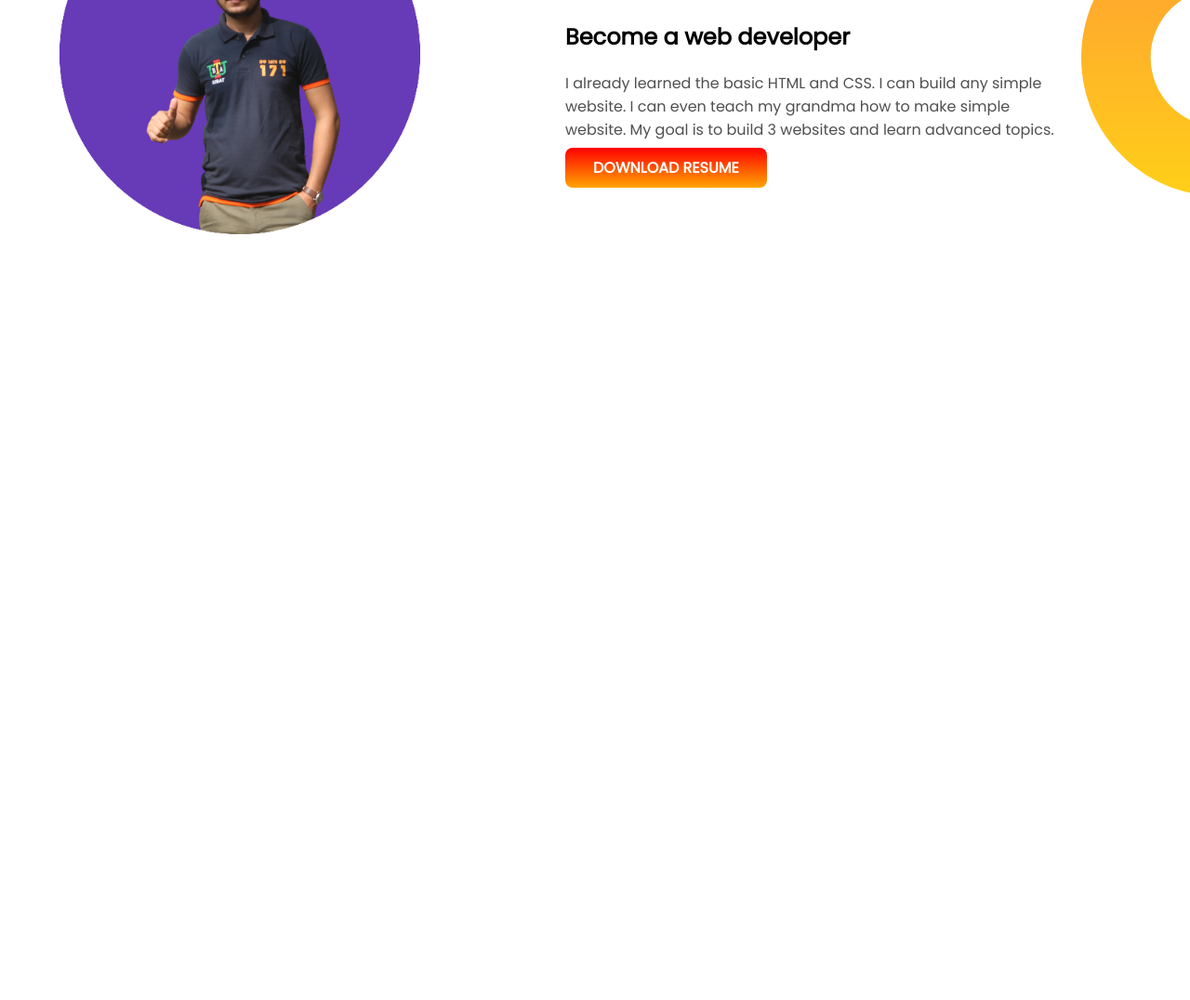
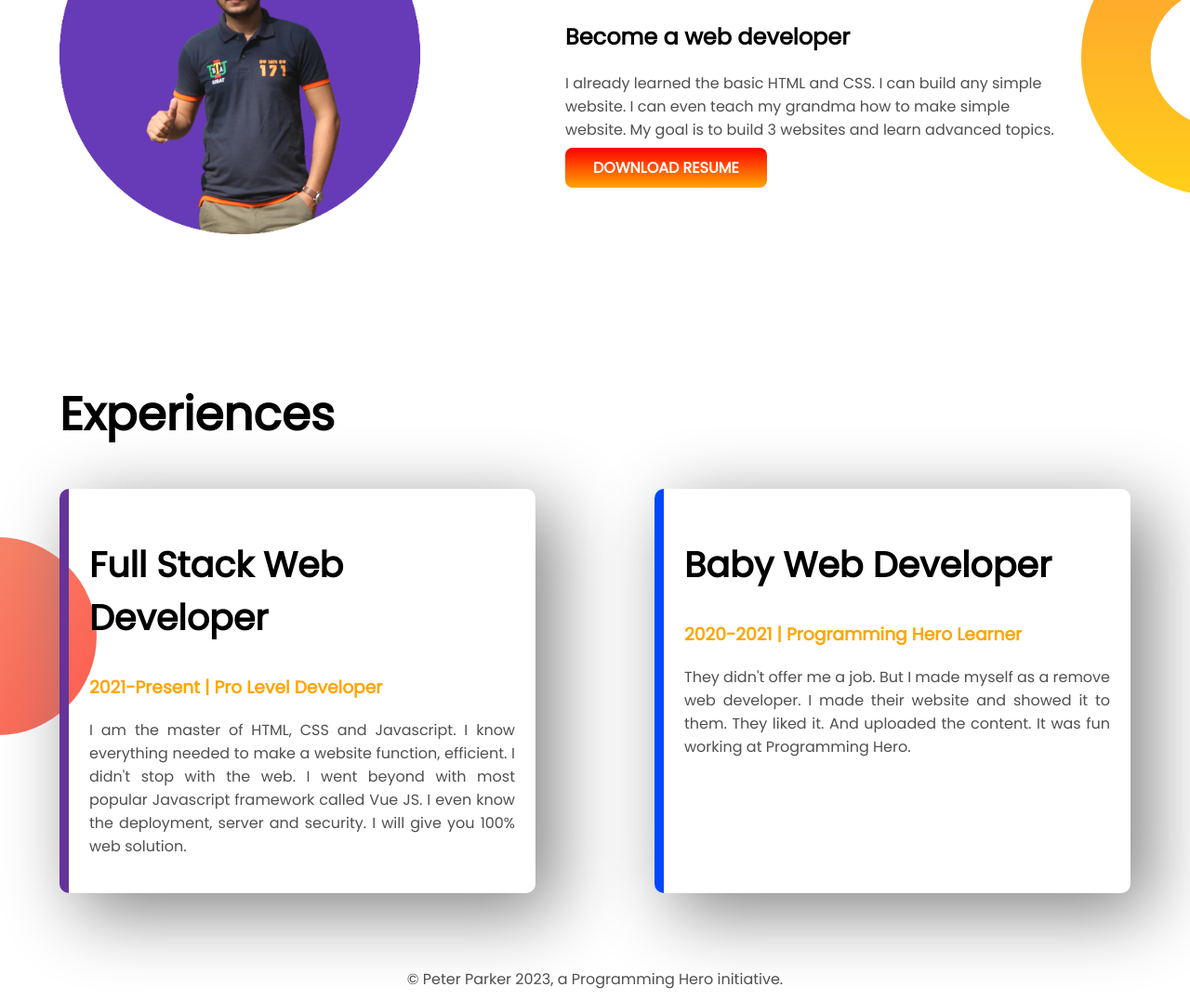
Before and after one commit to nuruzaman-milon/nuruzaman-portfolio, a plain HTML site: page index.html in a window 1280 px wide. Shown: the part 749-1825 px from the top of the page at 93% size. Before the commit the page ends 1008 px from the top, so only its background shows below. Drawn offline with Linux system fonts and the light colour scheme.

Commit message:
experience section done

```diff
--- a/index.html
+++ b/index.html
@@ -34,11 +34,11 @@
 
 
     <section id="middle-section">
-        <div class="middle-width middle-margin">
+        <div class="half-width middle-margin">
             <img src="images/portfolio.png" alt="">
         </div>
 
-        <div class="middle-width middle-no-margin">
+        <div class="half-width middle-no-margin">
             <h1>Dream Big</h1>
             <h2>Become a web developer</h2>
             <p>I already learned the basic HTML and CSS. I can build any simple website. I can even teach my grandma how
@@ -48,6 +48,35 @@
                 rel="noopener noreferrer">DOWNLOAD RESUME</a>
         </div>
     </section>
+
+    <section id="experience">
+        <h1 class="h1-experience">Experiences</h1>
+
+        <div class="flex">
+            <div class="box-shadow left-border1">
+                <h2 class="h2-box">Full Stack Web Developer</h2>
+                <h3 class="name">2021-Present | Pro Level Developer</h3>
+                <p>I am the master of HTML, CSS and Javascript. I know everything needed to make a website function,
+                    efficient. I didn't stop with the web. I went beyond with most popular Javascript framework called
+                    Vue
+                    JS. I even know the deployment, server and security. I will give you 100% web solution.</p>
+
+            </div>
+            <div class="box-shadow left-border2">
+                <h2 class="h2-box">Baby Web Developer</h2>
+                <h3 class="name">2020-2021 | Programming Hero Learner</h3>
+                <p>They didn't offer me a job. But I made myself as a remove web developer. I made their website and
+                    showed
+                    it to them. They liked it. And uploaded the content. It was fun working at Programming Hero.</p>
+
+            </div>
+        </div>
+    </section>
+
 </body>
 
+<footer>
+    <p>© Peter Parker 2023, a Programming Hero initiative.</p>
+</footer>
+
 </html>
--- a/style.css
+++ b/style.css
@@ -53,9 +53,10 @@ h1 {
     background-image: url(images/dream-bg.png);
     background-repeat: no-repeat;
     background-position: right;
+    margin-bottom: 150px;
 }
 
-.middle-width {
+.half-width {
     width: 50%;
 }
 
@@ -70,3 +71,51 @@ h1 {
 .middle-no-margin p {
     color: rgba(0, 0, 0, 0.689);
 }
+
+.flex {
+    display: flex;
+}
+
+.box-shadow {
+    box-shadow: 20px 20px 80px gray;
+    width: 40%;
+    margin-left: 5%;
+    margin-right: 5%;
+    padding: 22px;
+    border-radius: 10px;
+
+}
+
+.h2-box {
+    font-size: 38px;
+}
+
+.h1-experience {
+    margin-left: 5%;
+}
+
+.flex p {
+    color: rgba(0, 0, 0, 0.689);
+    text-align: justify;
+}
+
+.left-border1 {
+    border-left: 10px solid rgb(102, 51, 153);
+}
+
+.left-border2 {
+    border-left: 10px solid rgb(0, 72, 255);
+}
+
+#experience {
+    background-image: url(images/exp-bg.png);
+    background-repeat: no-repeat;
+    background-position: left;
+    margin-bottom: 80px;
+}
+
+footer p {
+    text-align: center;
+    margin-bottom: 10px;
+    color: rgba(0, 0, 0, 0.689);
+}
```
